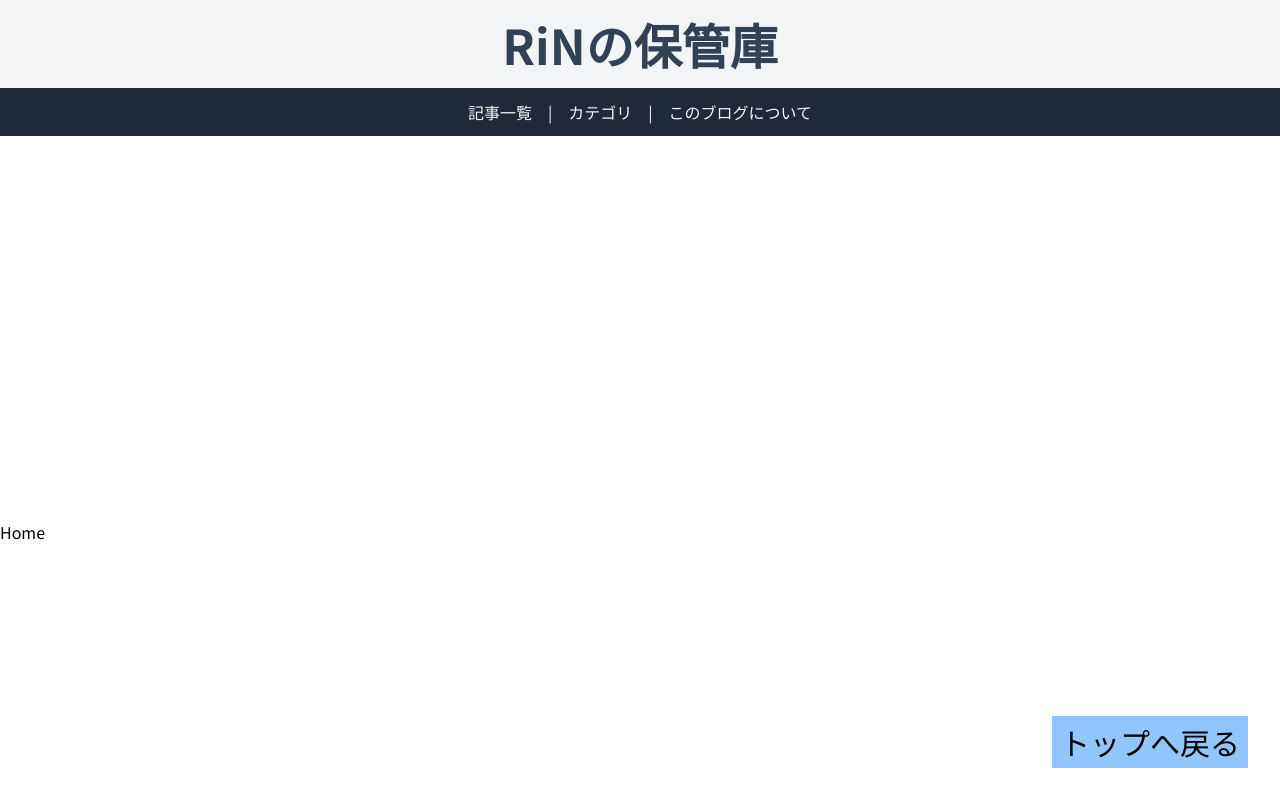
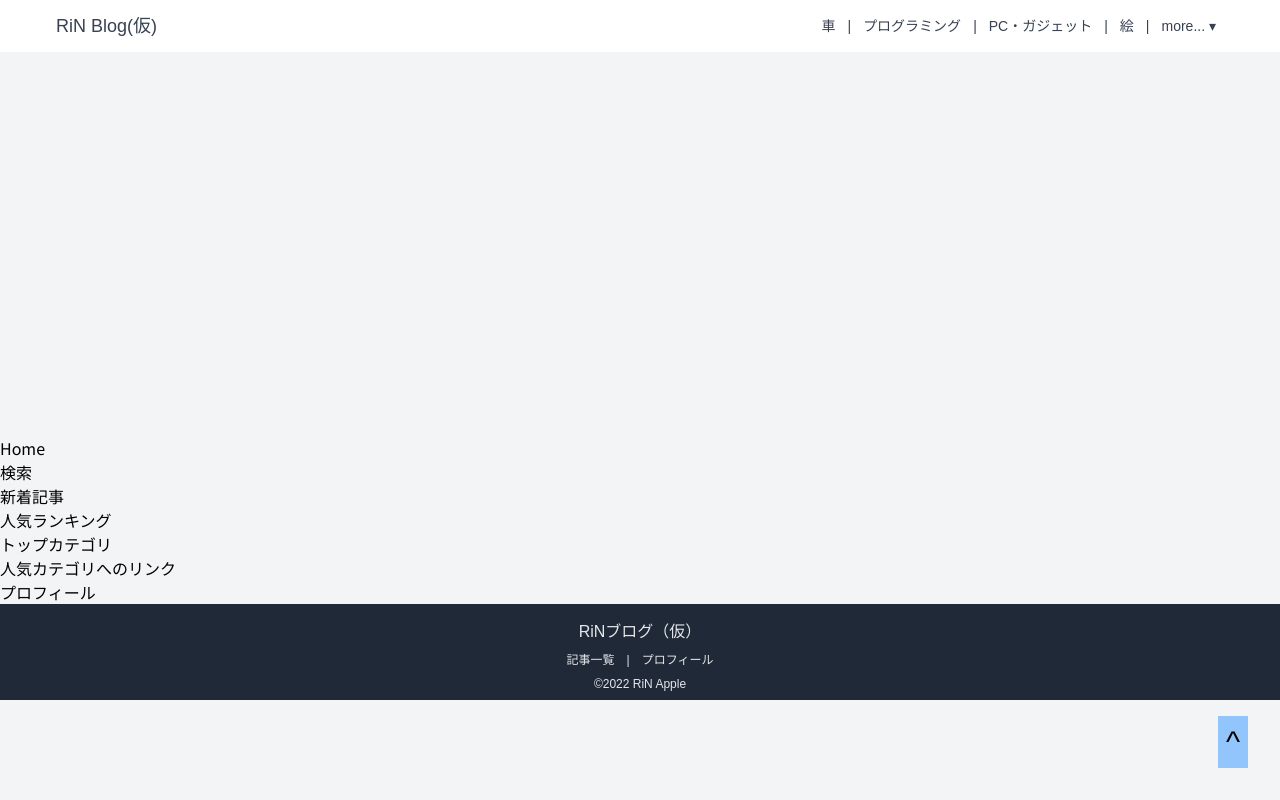
Before and after one commit to RiN-Apple/rin-apple-blog, a Next.js app: page / in a window 1280 px wide. Shown: the top 800 px of the page. Built offline with nearby package versions, Linux system fonts and the light colour scheme.

Commit message:
add: HeaderとFooterのデザイン（スマホ版含む)

```diff
--- a/components/Footer.tsx
+++ b/components/Footer.tsx
@@ -1,9 +1,15 @@
 import type { NextPage } from 'next';
+import FooterNavLink from './footer/FooterNavLink';
 
 const Footer: NextPage = () => {
   return (
-    <footer>
-      <p>footerコンポーネント</p>
+    <footer className='flex flex-col justify-center pt-2 mx-auto space-y-2 h-24 font-notoserif text-center text-gray-200 bg-gray-800'>
+      <h1>RiNブログ（仮）</h1>
+      <nav className='flex flex-row flex-nowrap justify-center text-xs'>
+        <FooterNavLink href='/' text='記事一覧' />
+        <FooterNavLink href='/about' text='プロフィール' last />
+      </nav>
+      <p className='text-xs'>&copy;2022 RiN Apple </p>
     </footer>
   );
 };
--- a/components/Header.tsx
+++ b/components/Header.tsx
@@ -1,14 +1,25 @@
 import type { NextPage } from 'next';
+import Link from 'next/link';
 import NavLink from './header/NavLink';
+import NavDropDown from './header/NavDropDown';
+import NavDropDownMobile from './header/NavDropDownMobile';
 
 const Header: NextPage = () => {
   return (
-    <header className='flex flex-col gap-y-5 items-center pt-5 mx-auto w-full bg-gray-100'>
-      <h1 className='text-3xl font-bold text-slate-700 sm:text-5xl'>RiNの保管庫</h1>
-      <nav className='flex flex-row flex-nowrap justify-center w-full text-xs text-gray-100 bg-gray-800 sm:text-base'>
-        <NavLink href='/' text='記事一覧' />
-        <NavLink href='/about' text='カテゴリ' />
-        <NavLink href='/about' text='このブログについて' last />
+    <header className='flex flex-col pt-2 w-full font-notoserif text-gray-700  bg-white sm:flex-row sm:justify-between sm:py-3 sm:px-8 md:px-14'>
+      <h1 className='my-4 text-lg text-center sm:my-0'>
+        <Link href='/'>RiN Blog(仮)</Link>
+      </h1>
+      <nav className='hidden flex-row flex-nowrap justify-center text-sm sm:flex'>
+        <NavLink href='/' text='車' />
+        <NavLink href='/' text='プログラミング' />
+        <NavLink href='/' text='PC・ガジェット' />
+        <NavLink href='/' text='絵' />
+        <NavDropDown tags={['動画', '雑記', 'Home']} />
+      </nav>
+      <nav className='flex  justify-center bg-gray-800 sm:hidden'>
+        {/* <a className='py-1 w-full text-center text-white pointer-events-none'>カテゴリ &#9662;</a> */}
+        <NavDropDownMobile tags={[]} />
       </nav>
     </header>
   );
--- a/components/ScrollToTopButton.tsx
+++ b/components/ScrollToTopButton.tsx
@@ -10,10 +10,10 @@ const ScrollToTopButton: NextPage = () => {
   return (
     <div className='relative'>
       <button
-        className='fixed right-8 bottom-8 p-2 text-lg bg-blue-300 hover:bg-blue-200 sm:text-3xl'
+        className='fixed right-8 bottom-8 p-2 font-notoserif text-lg bg-blue-300 hover:bg-blue-200 sm:text-3xl'
         onClick={scrollToTop}
       >
-        トップへ戻る
+        ^
       </button>
     </div>
   );
--- /dev/null
+++ b/components/footer/FooterNavLink.tsx
@@ -0,0 +1,22 @@
+import type { NextPage } from 'next';
+import Link from 'next/link';
+
+type Props = {
+  href: string;
+  text: string;
+  last?: boolean;
+};
+
+const FooterNavLink: NextPage<Props> = ({ href, text, last }: Props) => {
+  return (
+    <>
+      <div className='px-3 hover:bg-gray-700'>
+        <Link href={href}>
+          <a>{text}</a>
+        </Link>
+      </div>
+      {!last && <div className=''>|</div>}
+    </>
+  );
+};
+export default FooterNavLink;
--- /dev/null
+++ b/components/header/NavDropDown.tsx
@@ -0,0 +1,39 @@
+import type { NextPage } from 'next';
+import { useState } from 'react';
+
+type Props = {
+  tags: string[];
+};
+
+const NavDropDown: NextPage<Props> = ({ tags }: Props) => {
+  const [isOpen, setIsOpen] = useState(false);
+
+  return (
+    <>
+      <div
+        className='relative p-1 mx-1 hover:bg-gray-100 cursor-pointer'
+        onMouseOver={() => setIsOpen(true)}
+        onMouseLeave={() => setIsOpen(false)}
+      >
+        <div>
+          more...{' '}
+          <span className={`inline-block ${isOpen ? `rotate-180 translate-y-1` : ''}`}>
+            &#9662;
+          </span>
+        </div>
+        {isOpen && (
+          <ul className='absolute right-0 p-2 m-1 bg-white rounded-sm shadow-md'>
+            {tags.map((tag, index) => {
+              return (
+                <li key={index} className='p-1'>
+                  {tag}
+                </li>
+              );
+            })}
+          </ul>
+        )}
+      </div>
+    </>
+  );
+};
+export default NavDropDown;
--- /dev/null
+++ b/components/header/NavDropDownMobile.tsx
@@ -0,0 +1,39 @@
+import type { NextPage } from 'next';
+import { useEffect, useState } from 'react';
+
+type Props = {
+  tags: string[];
+};
+
+const NavDropDownMobile: NextPage<Props> = ({ tags }: Props) => {
+  const [isOpen, setIsOpen] = useState(false);
+
+  useEffect(() => {
+    console.log(isOpen);
+  }, [isOpen]);
+
+  return (
+    <>
+      <div
+        className=' py-1 w-full text-center text-white cursor-pointer'
+        onClick={() => setIsOpen((isOpen) => !isOpen)}
+      >
+        <div>
+          カテゴリ{' '}
+          <span className={`inline-block ${isOpen ? `rotate-180 translate-y-0.5` : ''}`}>
+            &#9662;
+          </span>
+        </div>
+
+        {isOpen && (
+          <ul className='p-1 text-black bg-white'>
+            <li>動画</li>
+            <li>雑記</li>
+            <li>Home</li>
+          </ul>
+        )}
+      </div>
+    </>
+  );
+};
+export default NavDropDownMobile;
--- a/components/header/NavLink.tsx
+++ b/components/header/NavLink.tsx
@@ -10,12 +10,10 @@ type Props = {
 const NavLink: NextPage<Props> = ({ href, text, last }: Props) => {
   return (
     <>
-      <div className='p-3 mx-1 hover:bg-gray-500'>
-        <Link href={href}>
-          <a>{text}</a>
-        </Link>
-      </div>
-      {!last && <div className='py-3'>|</div>}
+      <Link href={href}>
+        <a className='p-1 mx-1 hover:bg-gray-100'>{text}</a>
+      </Link>
+      {!last && <div className='p-1'>|</div>}
     </>
   );
 };
--- a/package.json
+++ b/package.json
@@ -11,7 +11,8 @@
   "dependencies": {
     "next": "12.1.0",
     "react": "17.0.2",
-    "react-dom": "17.0.2"
+    "react-dom": "17.0.2",
+    "react-icons": "^4.3.1"
   },
   "devDependencies": {
     "@types/node": "17.0.21",
--- a/pages/_document.tsx
+++ b/pages/_document.tsx
@@ -11,9 +11,13 @@ class Document extends NextDocument<Props> {
             href='https://fonts.googleapis.com/css2?family=Noto+Sans+JP:wght@100;300;400;500;700&display=swap'
             rel='stylesheet'
           />
+          <link
+            href='https://fonts.googleapis.com/css2?family=Noto+Serif+JP:wght@200;300;400;500;700;900&display=swap'
+            rel='stylesheet'
+          />
         </Head>
-        <body className='font-notosans'>
-          <Main />
+        <body className='font-notosans bg-gray-100'>
+          <Main/>
           <NextScript />
         </body>
       </Html>
--- a/pages/about.tsx
+++ b/pages/about.tsx
@@ -5,7 +5,7 @@ const About: NextPage = () => {
   return (
     <div>
       <Meta title='About' description='RiNBlogのAboutページ。' />
-      <h1>About</h1>
+      <h1 className='py-96'>About</h1>
     </div>
   );
 };
--- a/pages/index.tsx
+++ b/pages/index.tsx
@@ -5,7 +5,13 @@ const Home: NextPage = () => {
   return (
     <div>
       <Meta title='Home' description='RiNBlogのHomeページ。' />
-      <h1 className='py-96'>Home</h1>
+      <h1 className='pt-96'>Home</h1>
+      <p>検索</p>
+      <p>新着記事</p>
+      <p>人気ランキング</p>
+      <p>トップカテゴリ</p>
+      <p>人気カテゴリへのリンク</p>
+      <p>プロフィール</p>
     </div>
   );
 };
--- a/tailwind.config.js
+++ b/tailwind.config.js
@@ -3,6 +3,7 @@ module.exports = {
   theme: {
     fontFamily: {
       notosans: ['Noto Sans JP', 'sans-serif'],
+      notoserif: ['Noto Serif JP', 'sans-serif'],
     },
     extend: {},
   },
```
Also changed, not shown: 1 other file (tests, documents, lock files or other folders).
